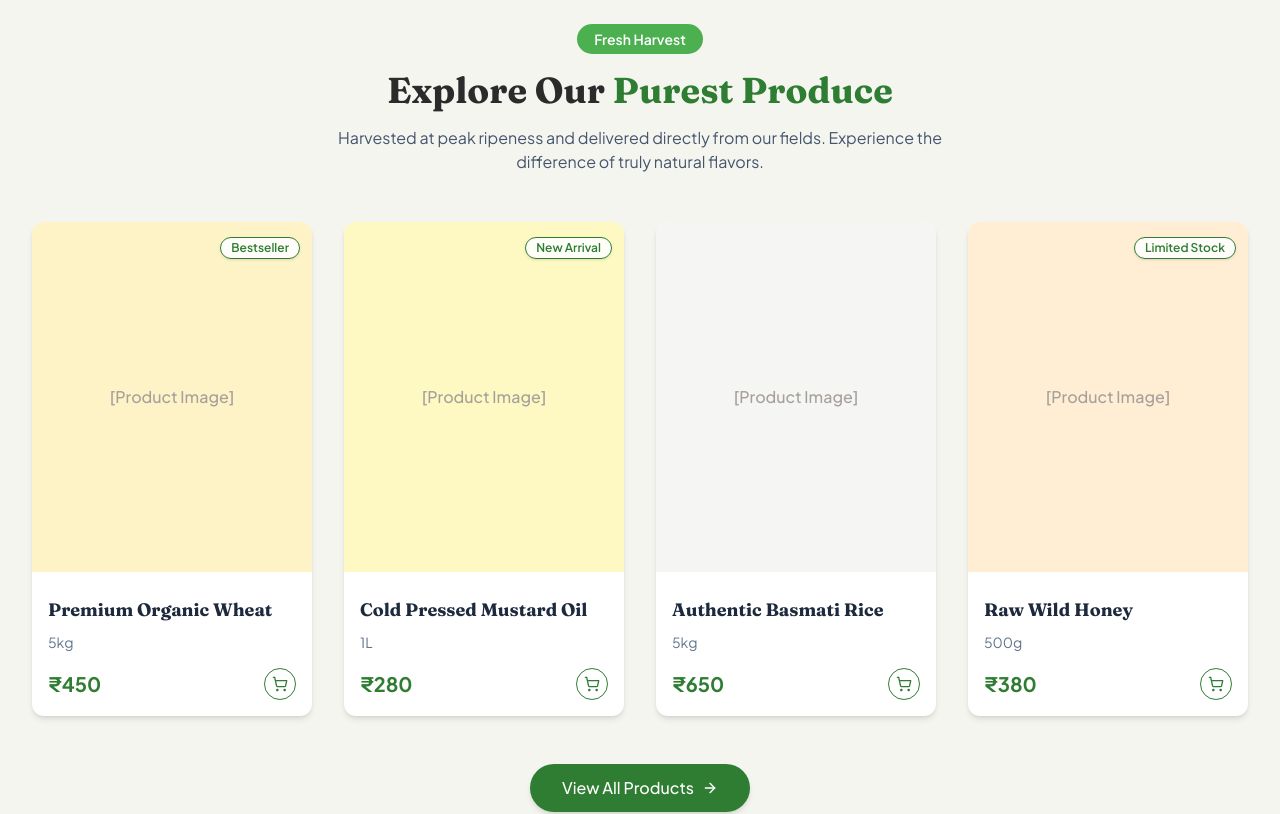
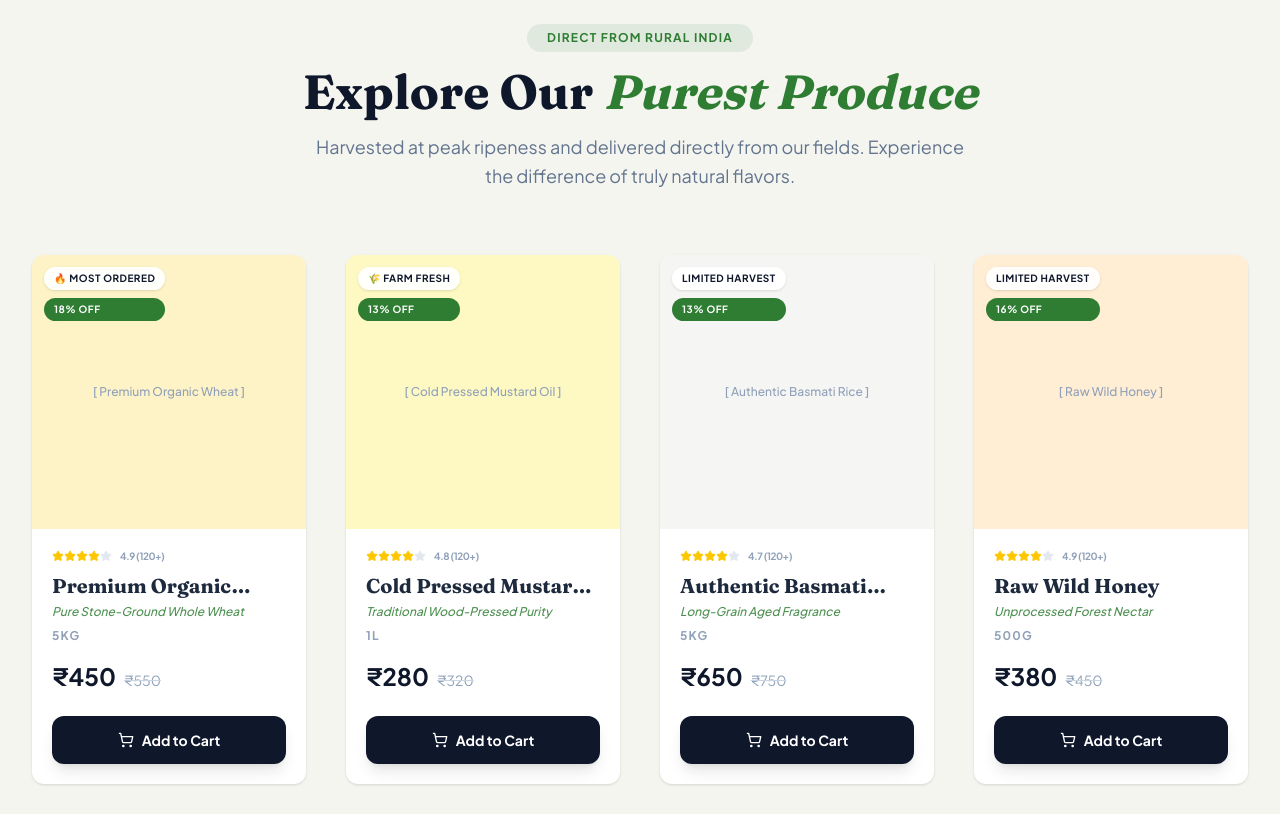
Before and after one commit to rakshithsantosh/rampura, a Next.js app in the folder web/: page / in a window 1280 px wide. Shown: the part 4040-4854 px from the top of the page. Built offline with nearby package versions, Linux system fonts and the light colour scheme.

Commit message:
prduct card enhancements

```diff
--- a/web/src/components/sections/products.tsx
+++ b/web/src/components/sections/products.tsx
@@ -1,101 +1,97 @@
+"use client"
+
 import Link from "next/link"
-import { ArrowRight, ShoppingCart } from "lucide-react"
+import { ArrowRight } from "lucide-react"
 import { Button } from "@/components/ui/button"
-import { Card, CardContent, CardFooter } from "@/components/ui/card"
 import { Container } from "@/components/ui/container"
 import { Section } from "@/components/ui/section"
 import { Badge } from "@/components/ui/badge"
+import { ProductCardV2 } from "@/components/ui/product-card-v2"
 
 const products = [
     {
         id: 1,
         name: "Premium Organic Wheat",
         price: "₹450",
+        mrp: "₹550",
         weight: "5kg",
         image: "bg-amber-100",
-        tag: "Bestseller"
+        tag: "Bestseller",
+        rating: 4.9,
+        benefit: "Pure Stone-Ground Whole Wheat"
     },
     {
         id: 2,
         name: "Cold Pressed Mustard Oil",
         price: "₹280",
+        mrp: "₹320",
         weight: "1L",
         image: "bg-yellow-100",
-        tag: "New Arrival"
+        tag: "New Arrival",
+        rating: 4.8,
+        benefit: "Traditional Wood-Pressed Purity"
     },
     {
         id: 3,
         name: "Authentic Basmati Rice",
         price: "₹650",
+        mrp: "₹750",
         weight: "5kg",
         image: "bg-stone-100",
-        tag: null
+        tag: "Limited Harvest",
+        rating: 4.7,
+        benefit: "Long-Grain Aged Fragrance"
     },
     {
         id: 4,
         name: "Raw Wild Honey",
         price: "₹380",
+        mrp: "₹450",
         weight: "500g",
         image: "bg-orange-100",
-        tag: "Limited Stock"
+        tag: "Limited Stock",
+        rating: 4.9,
+        benefit: "Unprocessed Forest Nectar"
     }
 ]
 
 export function FeaturedProducts() {
+    const handleAddToCart = (productId: number) => {
+        console.log(`Adding product ${productId} to cart`)
+        // Keep existing logic placeholder - currently no logic existed in original file
+    }
+
     return (
         <Section id="shop" background="default">
             <Container>
-                <div className="flex flex-col items-center text-center space-y-4 mb-12">
-                    <Badge variant="secondary" className="px-4 py-1 text-sm">Fresh Harvest</Badge>
-                    <h2 className="font-heading text-4xl font-bold text-[var(--color-neutral-dark)]">
-                        Explore Our <span className="text-[var(--color-primary-green)]">Purest Produce</span>
+                <div className="flex flex-col items-center text-center space-y-4 mb-16">
+                    <Badge variant="secondary" className="px-5 py-1.5 text-xs font-bold uppercase tracking-widest bg-[var(--color-primary-green)]/10 text-[var(--color-primary-green)] border-none">
+                        Direct From Rural India
+                    </Badge>
+                    <h2 className="font-heading text-4xl md:text-5xl font-bold text-slate-900">
+                        Explore Our <span className="text-[var(--color-primary-green)] italic">Purest Produce</span>
                     </h2>
-                    <p className="text-slate-600 max-w-2xl">
+                    <p className="text-slate-500 max-w-2xl text-lg leading-relaxed">
                         Harvested at peak ripeness and delivered directly from our fields.
                         Experience the difference of truly natural flavors.
                     </p>
                 </div>
 
-                <div className="grid grid-cols-1 sm:grid-cols-2 lg:grid-cols-4 gap-8">
+                <div className="grid grid-cols-1 sm:grid-cols-2 lg:grid-cols-4 gap-6 md:gap-8 lg:gap-10">
                     {products.map((product) => (
-                        <Card key={product.id} className="group overflow-hidden border-none shadow-md hover:shadow-xl transition-all duration-300">
-                            <div className={`relative aspect-[4/5] ${product.image} flex items-center justify-center`}>
-                                <span className="text-stone-400 font-medium">[Product Image]</span>
-                                {product.tag && (
-                                    <div className="absolute top-3 right-3">
-                                        <Badge variant="trust" className="bg-white/90 backdrop-blur-sm">
-                                            {product.tag}
-                                        </Badge>
-                                    </div>
-                                )}
-                                {/* Overlay with Quick Add */}
-                                <div className="absolute inset-0 bg-black/40 opacity-0 group-hover:opacity-100 transition-opacity duration-300 flex items-center justify-center">
-                                    <Button variant="secondary" className="rounded-full">
-                                        View Details
-                                    </Button>
-                                </div>
-                            </div>
-                            <CardContent className="p-4 pt-6">
-                                <div className="flex justify-between items-start mb-2">
-                                    <h3 className="font-heading font-bold text-lg text-slate-800 line-clamp-1">{product.name}</h3>
-                                </div>
-                                <p className="text-sm text-slate-500 mb-4">{product.weight}</p>
-                                <div className="flex items-center justify-between">
-                                    <span className="font-bold text-xl text-[var(--color-primary-green)]">{product.price}</span>
-                                    <Button size="sm" variant="outline" className="rounded-full h-8 w-8 p-0">
-                                        <ShoppingCart className="h-4 w-4" />
-                                    </Button>
-                                </div>
-                            </CardContent>
-                        </Card>
+                        <ProductCardV2
+                            key={product.id}
+                            {...product}
+                            onAddToCart={() => handleAddToCart(product.id)}
+                        />
                     ))}
                 </div>
 
-                <div className="mt-12 text-center">
-                    <Button size="lg" className="rounded-full px-8" asChild>
+                <div className="mt-20 text-center">
+                    <Button size="lg" className="rounded-full px-10 py-7 bg-slate-900 hover:bg-[var(--color-primary-green)] text-white font-bold transition-all duration-300 shadow-xl hover:shadow-[var(--color-primary-green)]/20" asChild>
                         <Link href="https://rampura-organics-india-pvt-ltd.myshopify.com/" target="_blank" rel="noopener noreferrer">
-                            View All Products
-                            <ArrowRight className="ml-2 h-4 w-4" />
+                            View Full Catalog
+                            <ArrowRight className="ml-2 h-5 w-5" />
                         </Link>
                     </Button>
                 </div>
--- /dev/null
+++ b/web/src/components/ui/product-card-v2.tsx
@@ -0,0 +1,156 @@
+"use client"
+
+import Image from "next/image"
+import { Star, ShoppingCart } from "lucide-react"
+import { Button } from "@/components/ui/button"
+import { Card, CardContent, CardFooter } from "@/components/ui/card"
+import { Badge } from "@/components/ui/badge"
+import { cn } from "@/lib/utils"
+
+interface ProductCardV2Props {
+  id: number | string
+  name: string
+  price: string
+  mrp?: string
+  weight: string
+  image: string
+  tag?: string | null
+  rating?: number
+  benefit?: string
+  onAddToCart?: () => void
+}
+
+export function ProductCardV2({
+  name,
+  price,
+  mrp,
+  weight,
+  image,
+  tag,
+  rating = 4.8,
+  benefit = "100% Organic & Pure",
+  onAddToCart
+}: ProductCardV2Props) {
+  // Map tags to requested badges
+  const getBadge = (tag: string | null | undefined) => {
+    if (!tag) return null
+    if (tag.toLowerCase().includes("bestseller") || tag.toLowerCase().includes("most ordered")) {
+      return { text: "🔥 Most Ordered", variant: "secondary" as const }
+    }
+    if (tag.toLowerCase().includes("new") || tag.toLowerCase().includes("fresh")) {
+      return { text: "🌾 Farm Fresh", variant: "outline" as const }
+    }
+    if (tag.toLowerCase().includes("limited")) {
+      return { text: "Limited Harvest", variant: "destructive" as const }
+    }
+    return { text: tag, variant: "secondary" as const }
+  }
+
+  const badge = getBadge(tag)
+
+  // Calculate discount percentage if MRP is available
+  const getDiscount = () => {
+    if (!mrp || !price) return null
+    const mrpVal = parseFloat(mrp.replace(/[^\d.]/g, ""))
+    const priceVal = parseFloat(price.replace(/[^\d.]/g, ""))
+    if (isNaN(mrpVal) || isNaN(priceVal) || mrpVal <= priceVal) return null
+    const discount = Math.round(((mrpVal - priceVal) / mrpVal) * 100)
+    return `${discount}% OFF`
+  }
+
+  const discount = getDiscount()
+
+  return (
+    <Card className="group overflow-hidden border-none shadow-sm hover:shadow-2xl hover:-translate-y-1 transition-all duration-300 bg-white">
+      {/* Image Section */}
+      <div className="relative aspect-square overflow-hidden bg-slate-50">
+        <div className={cn(
+          "w-full h-full flex items-center justify-center transition-transform duration-500 group-hover:scale-110",
+          image.startsWith("bg-") ? image : ""
+        )}>
+          {image.startsWith("bg-") ? (
+            <span className="text-slate-400 font-medium text-xs text-center px-4">[ {name} ]</span>
+          ) : (
+            <Image
+              src={image}
+              alt={name}
+              fill
+              className="object-cover"
+            />
+          )}
+        </div>
+
+        {/* Badges */}
+        <div className="absolute top-3 left-3 flex flex-col gap-2">
+          {badge && (
+            <Badge
+              variant={badge.variant}
+              className="bg-white/95 text-slate-900 border-none shadow-sm font-bold backdrop-blur-sm px-2.5 py-1 text-[10px] uppercase tracking-wider"
+            >
+              {badge.text}
+            </Badge>
+          )}
+          {discount && (
+            <Badge className="bg-[var(--color-primary-green)] text-white border-none font-bold text-[10px] px-2.5 py-1 uppercase tracking-wider">
+              {discount}
+            </Badge>
+          )}
+        </div>
+      </div>
+
+      <CardContent className="p-5">
+        {/* Rating & Trust */}
+        <div className="flex items-center gap-1 mb-2">
+          <div className="flex">
+            {[...Array(5)].map((_, i) => (
+              <Star
+                key={i}
+                className={cn(
+                  "h-3 w-3 fill-current",
+                  i < Math.floor(rating) ? "text-yellow-400" : "text-slate-200"
+                )}
+              />
+            ))}
+          </div>
+          <span className="text-[10px] font-bold text-slate-400 uppercase tracking-tighter ml-1">
+            {rating} (120+)
+          </span>
+        </div>
+
+        {/* Product Info */}
+        <div className="space-y-1 mb-4">
+          <h3 className="font-heading font-bold text-xl text-slate-800 line-clamp-1 group-hover:text-[var(--color-primary-green)] transition-colors">
+            {name}
+          </h3>
+          <p className="text-xs text-[var(--color-primary-green)] font-medium italic opacity-85">
+            {benefit}
+          </p>
+          <p className="text-xs font-bold text-slate-400 uppercase tracking-widest pt-1">
+            {weight}
+          </p>
+        </div>
+
+        {/* Pricing */}
+        <div className="flex items-baseline gap-2 mb-6">
+          <span className="font-bold text-2xl text-slate-900">
+            {price}
+          </span>
+          {mrp && mrp !== price && (
+            <span className="text-sm text-slate-400 line-through decoration-slate-300">
+              {mrp}
+            </span>
+          )}
+        </div>
+
+        {/* Action */}
+        <Button
+          onClick={onAddToCart}
+          className="w-full bg-slate-900 hover:bg-[var(--color-primary-green)] text-white font-bold py-6 rounded-xl transition-all duration-300 group/btn shadow-lg hover:shadow-[var(--color-primary-green)]/20"
+        >
+          <ShoppingCart className="mr-2 h-4 w-4 transition-transform group-hover/btn:-translate-y-0.5 group-hover/btn:translate-x-0.5" />
+          Add to Cart
+        </Button>
+      </CardContent>
+    </Card>
+  )
+}
```
